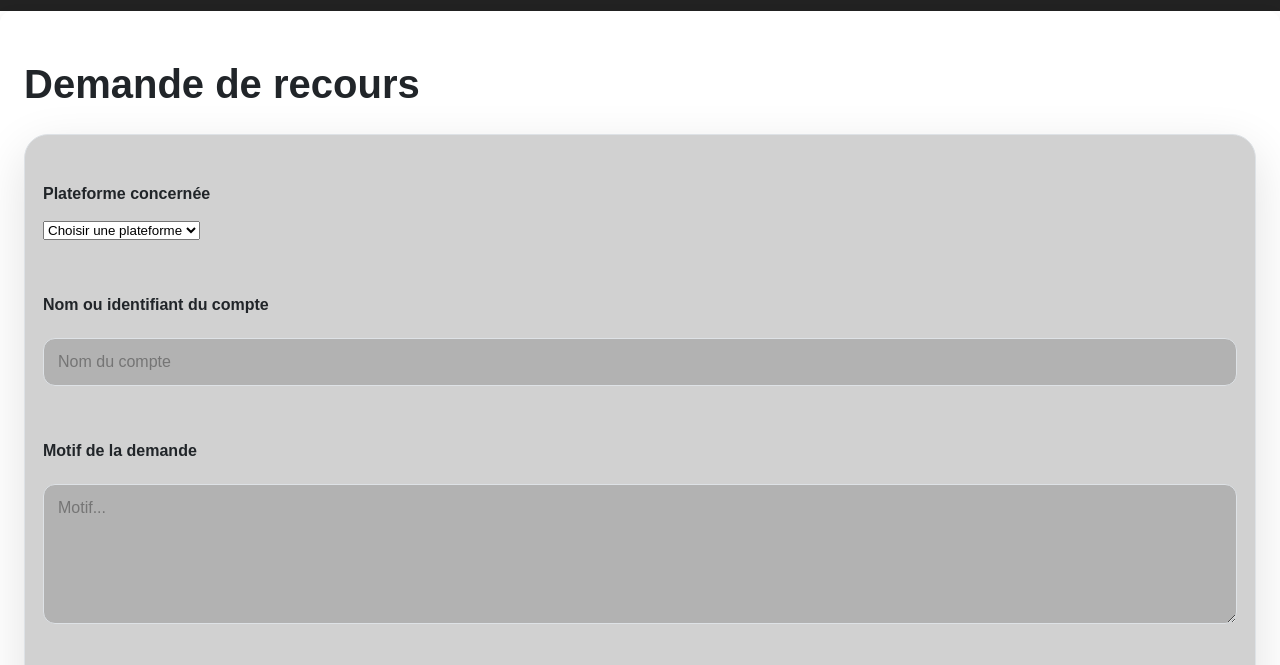
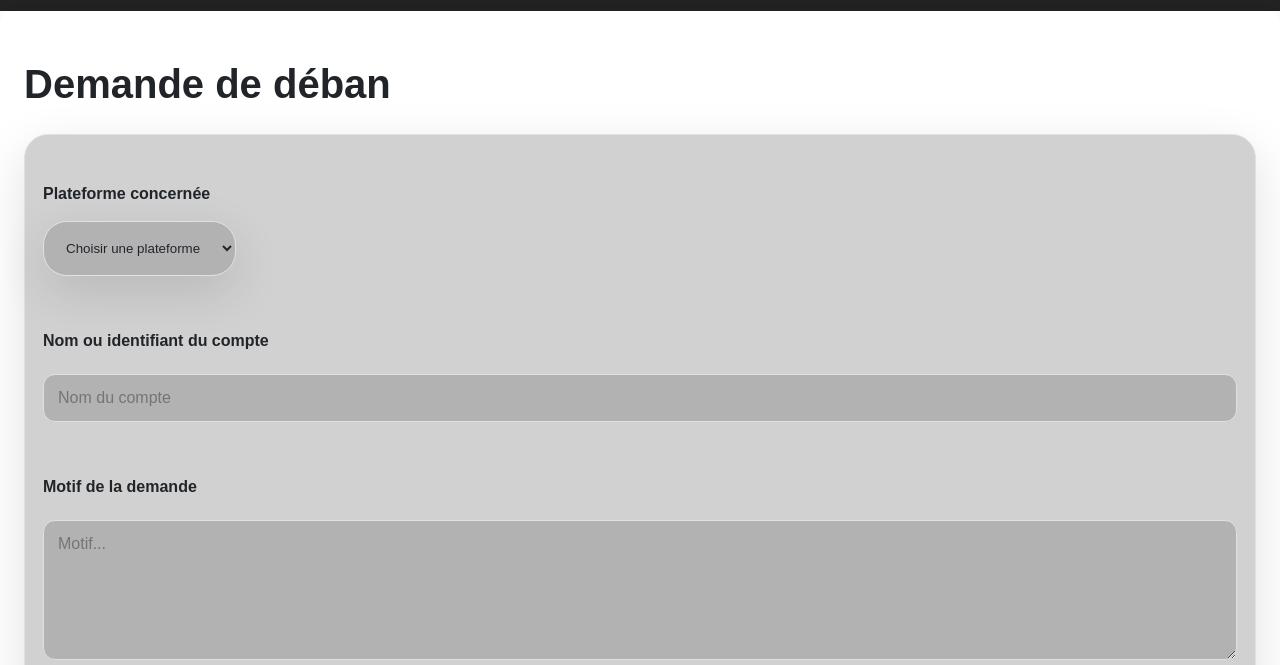
Before and after one commit to enderlink178576/contestation-de-ban-discord, a plain HTML site: page contest.html in a window 1280 px wide. Shown: the part 103-768 px from the top of the page. Drawn offline with Linux system fonts and the light colour scheme.

Commit message:
thème de contestation mis à jour

```diff
--- a/contest.html
+++ b/contest.html
@@ -28,16 +28,16 @@
     </nav>
   </header>
   <main>
-    <h1>Demande de recours</h1>
-    <div class='contact-card'>
+    <h1>Demande de déban</h1>
+    <div class="contact-card">
       <form id="appeal-form">
         <p>
           <label for="platform">Plateforme concernée</label><br>
-          <select id="platform" name="platform" required>
-            <option value="">Choisir une plateforme</option>
-            <option value="Discord">Discord</option>
-            <option value="Twitch">Twitch</option>
-            <option value="Youtube">Youtube</option>
+          <select id="platform" name="platform" class="contact-card" required>
+            <option class="val-plateform" value="">Choisir une plateforme</option>
+            <option class="val-plateform" value="Discord">Discord</option>
+            <option class="val-plateform" value="Twitch">Twitch</option>
+            <option class="val-plateform" value="Youtube">Youtube</option>
           </select>
         </p>
 
--- a/style.css
+++ b/style.css
@@ -72,6 +72,7 @@ button:hover {
 
   /* Light theme */
   --bg: #0b0f1a;
+  --val-platform:#222;
   --surface: #0f1524c5;
   --text: #e9edf7;
   --muted: #a7b1c8;
@@ -399,10 +400,14 @@ textarea {
 }
 .contact-card {
   background: var(--surface);
+  color: var(--text);
   border: 1px solid var(--line);
   border-radius: var(--radius-lg);
   padding: 18px;
   box-shadow: var(--shadow-2);
+}
+.val-plateform{
+  background: var(--val-platform);
 }
 .btn--grad{
   background: var(--grad-1) ;
--- a/theme.js
+++ b/theme.js
@@ -3,6 +3,7 @@ function applyTheme(theme) {
   if (theme === 'dark') {
     root.setProperty('--bg', '#000000');
     root.setProperty('--surface', '#8686862e');
+    root.setProperty('--val-platform','#222');
     root.setProperty('--text', '#e9edf7');
     root.setProperty('--muted', '#a7b1c8');
     root.setProperty('--line', '#1b222e');
@@ -12,6 +13,7 @@ function applyTheme(theme) {
   } else {
     root.setProperty('--bg', '#ffffff');
     root.setProperty('--surface', '#6a6b6b4f');
+    root.setProperty('--val-platform','#eae9e97a');
     root.setProperty('--text', '#212529');
     root.setProperty('--muted', '#6c757d');
     root.setProperty('--line', '#dee2e6');
```
